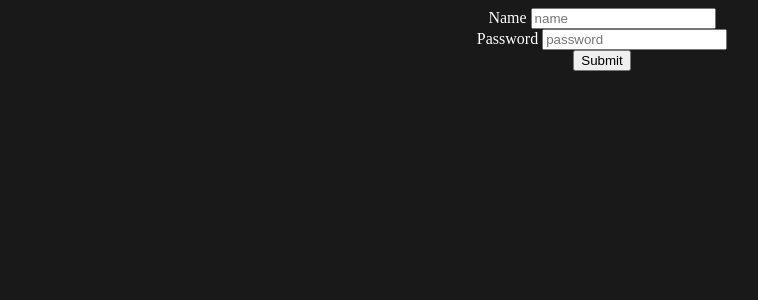
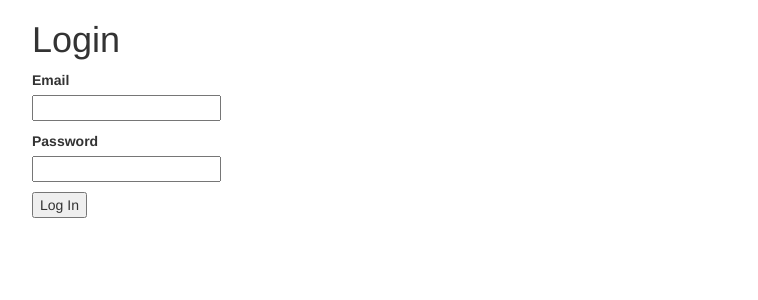
Before and after one commit to cmlohr/basic-flask-login-with-validation, a Flask app: page /login in a window 1280 px wide. Shown: the top 300 px of the page, without its empty margins (38-796 px from the left). Run offline with Flask 2, Linux system fonts and the light colour scheme; some libraries are stand-ins or nearby versions.

Commit message:
fixed files

```diff
--- a/main.py
+++ b/main.py
@@ -1,22 +1,54 @@
-from flask import Flask, render_template, request
+from flask import Flask, render_template
+from flask_wtf import FlaskForm
+from wtforms import StringField, PasswordField, SubmitField
+from wtforms.validators import DataRequired, Length, Email
+from flask_bootstrap import Bootstrap
 
 app = Flask(__name__)
+app.secret_key = "xsecretx"
+Bootstrap(app)
 
 
-@app.route('/')
+
+
+class LoginForm(FlaskForm):
+    email = StringField("Email", validators=[DataRequired(), Email()])
+    password = PasswordField("Password", validators=[Length(min=5, max=20), DataRequired()])
+    submit = SubmitField(label="Log In")
+
+
+test_email = "admin@email.com"
+test_password = "12345678"
+
+
+@app.route("/")
 def home():
-    return render_template("index.html")
+    return render_template('index.html')
+
+
+@app.route("/success")
+def success():
+    return render_template("success.html")
+
+
+@app.route("/denied")
+def denied():
+    return render_template("denied.html")
 
 
 @app.route("/login", methods=["GET", "POST"])
 def login():
-    if request.method == 'POST':
-        user = request.form['username']
-        password = request.form['password']
-        return render_template("login.html", user=user, password=password)
-    else:
-        return render_template("index.html")
+    login_form = LoginForm()
+    if login_form.validate_on_submit():
+        data_email = login_form.email.data
+        data_pass = login_form.password.data
+        if test_email == data_email and test_password == data_pass:
+            return render_template("success.html")
+        else:
+            return render_template("denied.html")
+
+    return render_template("login.html", form=login_form)
 
 
-if __name__ == "__main__":
+if __name__ == '__main__':
     app.run(debug=True)
--- a/templates/index.html
+++ b/templates/index.html
@@ -1,18 +1,11 @@
-<!DOCTYPE html>
-<html lang="en">
-<head>
-    <meta charset="UTF-8">
-    <title>Form</title>
-</head>
-<body style="background-color: #191919; color: #fff;">
-<div style="text-align: center">
-<form action="/login" method="post">
-    <label class="name-label">Name</label>
-    <input name="username" aria-label="Name" type="text" class="name" placeholder="name" aria-placeholder="name"><br>
-    <label class="password-label">Password</label>
-    <input name="password" aria-label="Password" type="password" class="password" placeholder="password" aria-placeholder="password">
-    <br><button type="submit" value="Submit">Submit</button>
-</form></div>
-</body>
-</html>
-<!--name, email, msg-->
+{% extends "bootstrap/base.html" %}
+	{% block title %}Secrets{% endblock %}
+{% block content %}
+<div class="jumbotron">
+	<div class="container">
+		<h1>Welcome</h1>
+		<p>Login to see my walled garden?</p>
+		<a class="btn btn-success btn-lg" href=" {{ url_for('login') }} ">Login</a>
+	</div>
+</div>
+{% endblock %}
--- a/templates/login.html
+++ b/templates/login.html
@@ -1,10 +1,26 @@
-<!DOCTYPE html>
-<html lang="en">
-<head>
-    <meta charset="UTF-8">
-    <title>Login Info</title>
-</head>
-<body style="background-color: #191919; color: #fff;">
-<h1>User: {{ user }}, Password: {{ password }}</h1>
-</body>
-</html>
+{% extends "bootstrap/base.html" %}
+
+{% block title %}Login{% endblock %}
+
+{% block content %}
+        <div class="container">
+		<h1>Login</h1>
+        <form method="POST" action="{{ url_for('login') }}" novalidate>
+    {{ form.csrf_token }}
+			<p>
+    {{ form.email.label }} <br> {{ form.email(size=20) }}
+				{% for err in form.email.errors %}
+				<span style="color:red">{{ err }}</span>
+				{% endfor %}
+			</p>
+			<p>
+	{{ form.password.label }} <br> {{ form.password(size=20) }}
+			{% for err in form.password.errors %}
+				<span style="color:red">{{ err }}</span>
+				{% endfor %}
+			</p>
+    {{ form.submit }}
+</form>
+
+        </div>
+{% endblock %}
```
Also changed, not shown: templates/base.html (added, +10 -0 lines), templates/denied.html (added, +17 -0 lines), templates/success.html (added, +9 -0 lines).
